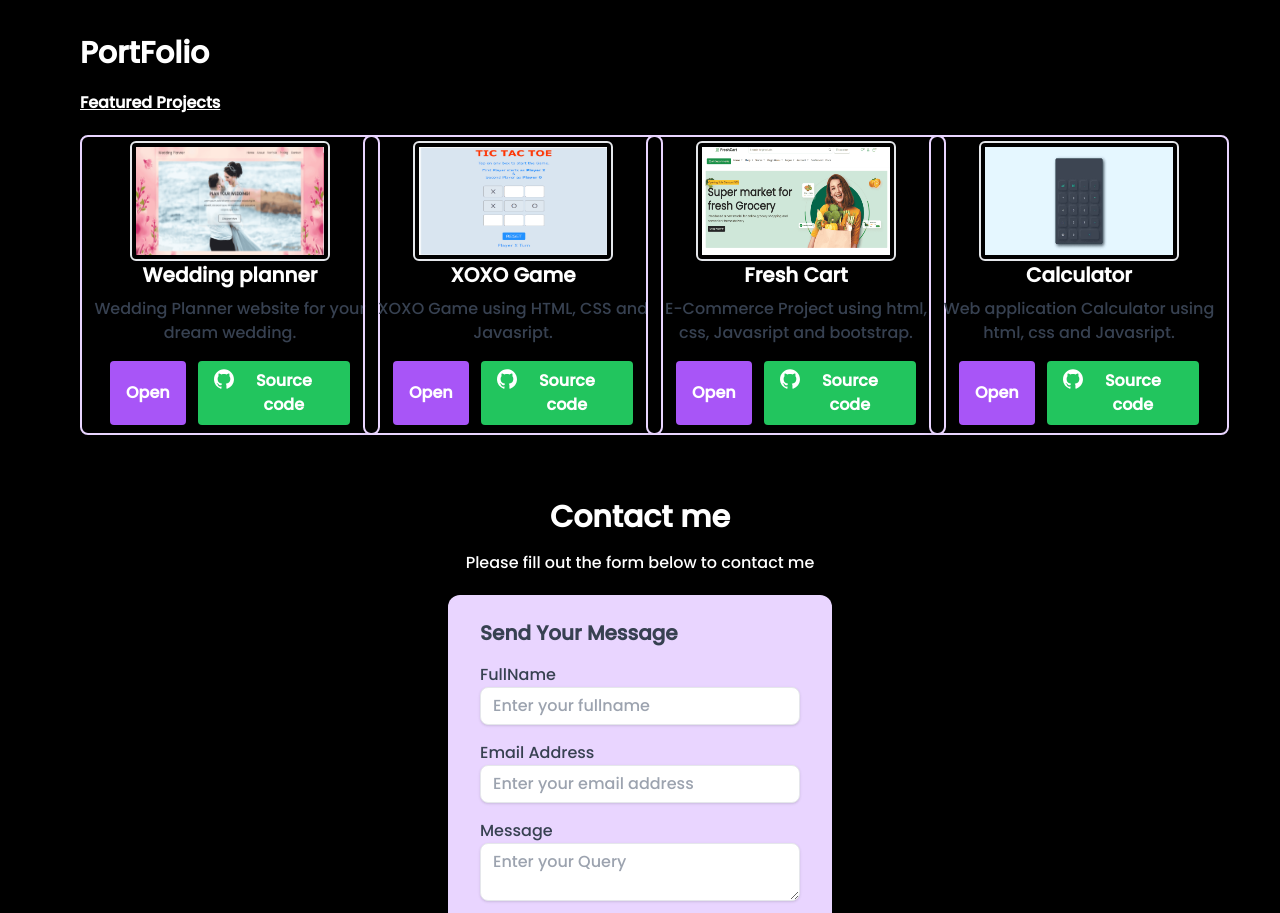
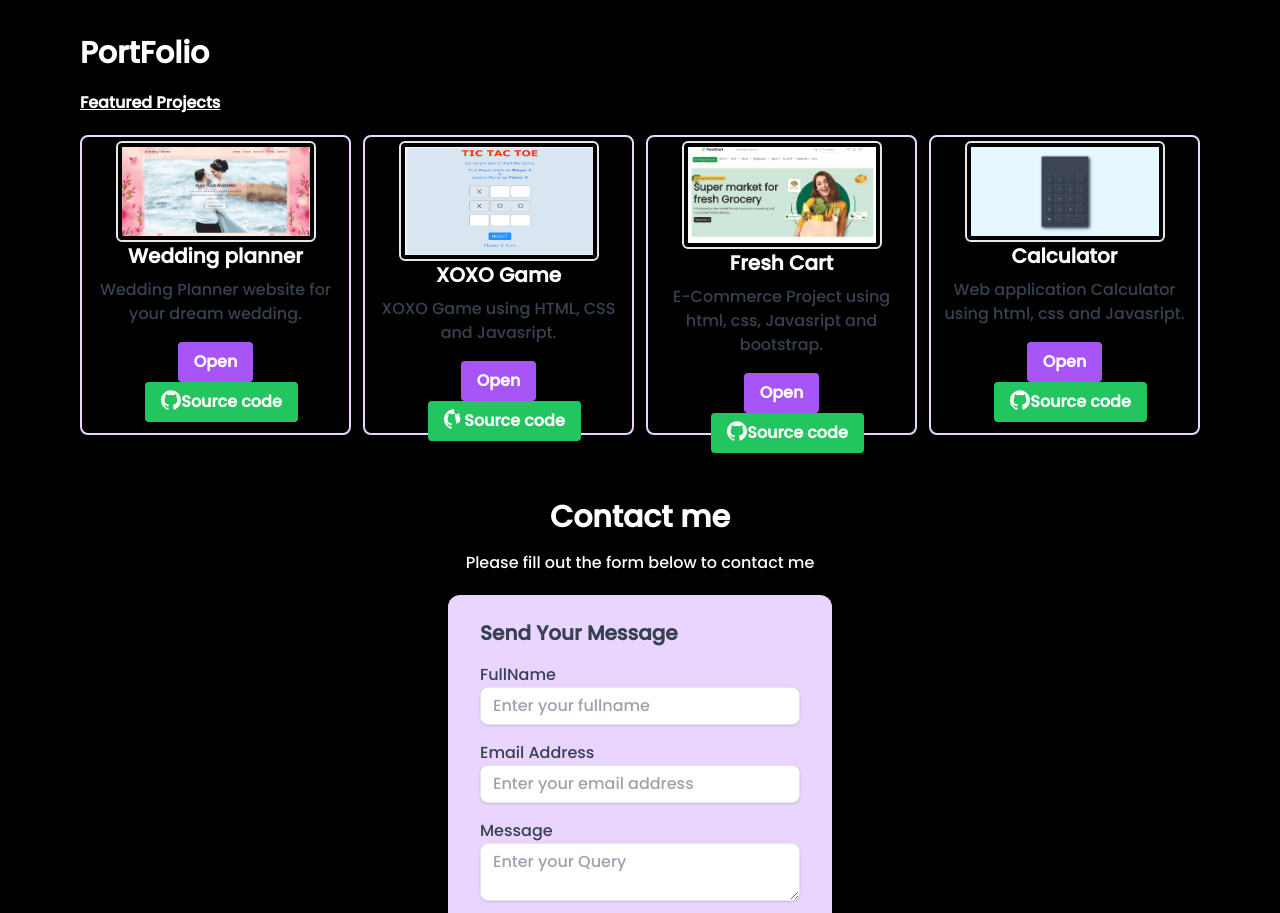
Before and after one commit to nayab-nakhwa/portfolio-master, a React (Vite) app: page / in a window 1280 px wide. Shown: the part 1580-2493 px from the top of the page. Built offline with nearby package versions, Linux system fonts and the light colour scheme.

Commit message:
Fixed css

```diff
--- a/src/components/PortFolio.jsx
+++ b/src/components/PortFolio.jsx
@@ -19,32 +19,32 @@ function PortFolio() {
     >
       <div>
         <h1 className="text-3xl font-bold mb-5">PortFolio</h1>
-        <span className=" underline font-semibold">Featured Projects</span>
-        <div className="grid grid-cols-1 md:grid-cols-4 gap-3 my-5">
-          <div className="md:w-[300px] mx-auto text-center md:h-[300px] border-[2px] border-purple-200 rounded-lg shadow-lg p-1 cursor-pointer hover:scale-110 duration-300">
+        <span className="underline font-semibold">Featured Projects</span>
+        <div className="grid grid-cols-1 sm:grid-cols-2 md:grid-cols-4 gap-3 my-5">
+          <div className="w-full mx-auto text-center h-[300px] border-[2px] border-purple-200 rounded-lg shadow-lg p-1 cursor-pointer hover:scale-110 duration-300 flex flex-col">
             <img
               src={wedding}
               className="w-[200px] mx-auto h-[120px] p-1 rounded-md border-[2px]"
               alt=""
             />
-            <div>
+            <div className="flex flex-col justify-center">
               <div className="px-2 font-bold text-xl mb-2">Wedding planner</div>
               <p className="px-2 text-gray-700">
                 Wedding Planner website for your dream wedding.
               </p>
             </div>
-            <div className=" px-6 py-4 space-x-3 flex justify-around">
+            <div className="px-6 py-4 space-x-3 flex justify-around md:flex-wrap">
               <button
                 onClick={() =>
                   openIndexFile("/projects/weddingplanner/home.php")
                 }
-                className="bg-purple-500 hover:bg-purple-800 text-white font-bold px-4 py-2 rounded"
+                className="bg-purple-500 hover:bg-purple-800 text-white font-bold px-4 py-2 rounded w-full md:w-auto"
               >
                 Open
               </button>
               <button
                 onClick={handleSource}
-                className="bg-green-500 hover:bg-green-700 text-white font-bold flex px-4 py-2 rounded"
+                className="bg-green-500 hover:bg-green-700 text-white font-bold flex px-4 py-2 rounded w-full md:w-auto"
               >
                 <svg
                   width="20"
@@ -54,7 +54,7 @@ function PortFolio() {
                   xmlns="http://www.w3.org/2000/svg"
                 >
                   <path
-                    d="M12 0.296997C5.37 0.296997 0 5.67 0 12.297C0 17.6 3.438 22.097 8.205 23.682C8.805 23.795 9.025 23.424 9.025 23.105C9.025 22.82 9.015 22.065 9.01 21.065C5.672 21.789 4.968 19.455 4.968 19.455C4.422 18.07 3.633 17.7 3.633 17.7C2.546 16.956 3.717 16.971 3.717 16.971C4.922 17.055 5.555 18.207 5.555 18.207C6.625 20.042 8.364 19.512 9.05 19.205C9.158 18.429 9.467 17.9 9.81 17.6C7.145 17.3 4.344 16.268 4.344 11.67C4.344 10.36 4.809 9.29 5.579 8.45C5.444 8.147 5.039 6.927 5.684 5.274C5.684 5.274 6.689 4.952 8.984 6.504C9.944 6.237 10.964 6.105 11.984 6.099C13.004 6.105 14.024 6.237 14.984 6.504C17.264 4.952 18.269 5.274 18.269 5.274C18.914 6.927 18.509 8.147 18.389 8.45C19.154 9.29 19.619 10.36 19.619 11.67C19.619 16.28 16.814 17.295 14.144 17.59C14.564 17.95 14.954 18.686 14.954 19.81C14.954 21.416 14.939 22.706 14.939 23.096C14.939 23.411 15.149 23.786 15.764 23.666C20.565 22.092 24 17.592 24 12.297C24 5.67 18.627 0.296997 12 0.296997Z"
+                    d="M12 0.296997C5.37 0.296997 0 5.67 0 12.297C0 17.6 3.438 22.097 8.205 23.682C8.805 23.795 9.025 23.424 9.025 23.105C9.025 22.82 9.015 22.065 9.01 21.065C5.672 21.789 4.968 19.455 4.968 19.455C4.422 18.07 3.633 17.7 3.633 17.7C2.546 16.956 3.717 16.971 3.717 16.971C4.922 17.055 5.555 18.207 5.555 18.207C6.625 20.042 8.364 19.512 9.05 19.205C9.158 18.429 9.467 17.9 9.81 17.6C7.145 17.3 4.344 16.268 4.344 11.67C4.344 10.36 4.809 9.29 5.579 8.45C5.444 8.147 5.039 6.927 5.684 5.274C5.684 5.274 6.689 4.952 8.984 6.504C9.944 6.237 10.964 6.105 11.984 6.099C13.004 6.105 14.024 6.237 14.984 6.504C17.264 4.952 18.269 5.274 18.269 5.274C18.914 6.927 18.509 8.147 18.389 8.45C19.154 9.29  19.619 10.36 19.619 11.67C19.619 16.28 16.814 17.295 14.144 17.59C14.564 17.95 14.954 18.686 14.954 19.81C14.954 21.416 14.939 22.706 14.939 23.096C14.939 23.411 15.149 23.786 15.764 23.666C20.565 22.092 24 17.592 24 12.297C24 5.67 18.627 0.296997 12 0.296997Z"
                     fill="white"
                   ></path>
                 </svg>{" "}
@@ -62,30 +62,30 @@ function PortFolio() {
               </button>
             </div>
           </div>
-          <div className="md:w-[300px] mx-auto text-center md:h-[300px] border-[2px] border-purple-200 rounded-lg shadow-lg p-1 cursor-pointer hover:scale-110 duration-300">
+          <div className="w-full mx-auto text-center h-[300px] border-[2px] border-purple-200 rounded-lg shadow-lg p-1 cursor-pointer hover:scale-110 duration-300 flex flex-col">
             <img
               src={XOXO}
               className="w-[200px] mx-auto h-[120px] p-1 rounded-md border-[2px]"
               alt=""
             />
-            <div>
+            <div className="flex flex-col justify-center">
               <div className="px-2 font-bold text-xl mb-2">XOXO Game</div>
               <p className="px-2 text-gray-700">
                 XOXO Game using HTML, CSS and Javasript.
               </p>
             </div>
-            <div className=" px-6 py-4 space-x-3 flex justify-around">
+            <div className="px-6 py-4 space-x-3 flex justify-around md:flex-wrap">
               <button
                 onClick={() =>
                   openIndexFile("/projects/JavaScriptGame/index.html")
                 }
-                className="bg-purple-500 hover:bg-purple-800 text-white font-bold px-4 py-2 rounded"
+                className="bg-purple-500 hover:bg-purple-800 text-white font-bold px-4 py-2 rounded w-full md:w-auto"
               >
                 Open
               </button>
               <button
                 onClick={handleSource}
-                className="bg-green-500 hover:bg-green-700 text-white font-bold flex px-4 py-2 rounded"
+                className="bg-green-500 hover:bg-green-700 text-white font-bold flex px-4 py-2 rounded w-full md:w-auto"
               >
                 <svg
                   width="20"
@@ -95,7 +95,7 @@ function PortFolio() {
                   xmlns="http://www.w3.org/2000/svg"
                 >
                   <path
-                    d="M12 0.296997C5.37 0.296997 0 5.67 0 12.297C0 17.6 3.438 22.097 8.205 23.682C8.805 23.795 9.025 23.424 9.025 23.105C9.025 22.82 9.015 22.065 9.01 21.065C5.672 21.789 4.968 19.455 4.968 19.455C4.422 18.07 3.633 17.7 3.633 17.7C2.546 16.956 3.717 16.971 3.717 16.971C4.922 17.055 5.555 18.207 5.555 18.207C6.625 20.042 8.364 19.512 9.05 19.205C9.158 18.429 9.467 17.9 9.81 17.6C7.145 17.3 4.344 16.268 4.344 11.67C4.344 10.36 4.809 9.29 5.579 8.45C5.444 8.147 5.039 6.927 5.684 5.274C5.684 5.274 6.689 4.952 8.984 6.504C9.944 6.237 10.964 6.105 11.984 6.099C13.004 6.105 14.024 6.237 14.984 6.504C17.264 4.952 18.269 5.274 18.269 5.274C18.914 6.927 18.509 8.147 18.389 8.45C19.154 9.29 19.619 10.36 19.619 11.67C19.619 16.28 16.814 17.295 14.144 17.59C14.564 17.95 14.954 18.686 14.954 19.81C14.954 21.416 14.939 22.706 14.939 23.096C14.939 23.411 15.149 23.786 15.764 23.666C20.565 22.092 24 17.592 24 12.297C24 5.67 18.627 0.296997 12 0.296997Z"
+                    d="M12 0.296997C5.37 0.296997 0 5.67 0 12.297C0 17.6 3.438 22.097 8.205 23.682C8.805 23.795 9.025 23.424 9.025 23.105C9.025 22.82 9.015 22.065 9.01 21.065C5.672 21.789 4.968 19.455 4.968 19.455C4.422 18.07 3.633 17.7 3.633 17.7C2.546 16.956 3.717 16.971 3.717 16.971C4.922 17.055 5.555 18.207 5.555 18.207C6.625 20.042 8.364 19.512 9.05 19.205C9.158 18.429 9.467 17.9 9.81 17.6C7.145 17.3 4.344 16.268 4.344 11.67C4.344 10.36 4.809 9.29 5.579 8.45C5.444 8.147 5.039 6.927 5.684 5.274C5.684 5.274 6.689 4.952 8.984 6.504C9.944 6.237 10.964 6.105 11.984 6.099C13.004 6.105 14.024 6.237 14.984 6.504C17.264 4.952 18.269 5.274 18.269 5.274C18.914 6.927 18.509 8.147 18.389 8.45C19.154 9.29 19.619 10.36 19.619 11.67C19.619 16.28 16.814 17.295 14.144 17.59C14.564 17.95 14.954 18.686 14.954 19 .81C14.954 21.416 14.939 22.706 14.939 23.096C14.939 23.411 15.149 23.786 15.764 23.666C20.565 22.092 24 17.592 24 12.297C24 5.67 18.627 0.296997 12 0.296997Z"
                     fill="white"
                   ></path>
                 </svg>{" "}
@@ -103,28 +103,28 @@ function PortFolio() {
               </button>
             </div>
           </div>
-          <div className="md:w-[300px] mx-auto text-center md:h-[300px] border-[2px] border-purple-200 rounded-lg shadow-lg p-1 cursor-pointer hover:scale-110 duration-300">
+          <div className="w-full mx-auto text-center h-[300px] border-[2px] border-purple-200 rounded-lg shadow-lg p-1 cursor-pointer hover:scale-110 duration-300 flex flex-col">
             <img
               src={freshcart}
               className="w-[200px] mx-auto h-[120px] p-1 rounded-md border-[2px]"
               alt=""
             />
-            <div>
+            <div className="flex flex-col justify-center">
               <div className="px-2 font-bold text-xl mb-2">Fresh Cart</div>
               <p className="px-2 text-gray-700">
                 E-Commerce Project using html, css, Javasript and bootstrap.
               </p>
             </div>
-            <div className=" px-6 py-4 space-x-3 flex justify-around">
+            <div className="px-6 py-4 space-x-3 flex justify-around md:flex-wrap">
               <button
                 onClick={() => openIndexFile("/projects/FreshCart/index.html")}
-                className="bg-purple-500 hover:bg-purple-800 text-white font-bold px-4 py-2 rounded"
+                className="bg-purple-500 hover:bg-purple-800 text-white font-bold px-4 py-2 rounded w-full md:w-auto"
               >
                 Open
               </button>
               <button
                 onClick={handleSource}
-                className="bg-green-500 hover:bg-green-700 text-white font-bold flex px-4 py-2 rounded"
+                className="bg-green-500 hover:bg-green-700 text-white font-bold flex px-4 py-2 rounded w-full md:w-auto"
               >
                 <svg
                   width="20"
@@ -134,7 +134,7 @@ function PortFolio() {
                   xmlns="http://www.w3.org/2000/svg"
                 >
                   <path
-                    d="M12 0.296997C5.37 0.296997 0 5.67 0 12.297C0 17.6 3.438 22.097 8.205 23.682C8.805 23.795 9.025 23.424 9.025 23.105C9.025 22.82 9.015 22.065 9.01 21.065C5.672 21.789 4.968 19.455 4.968 19.455C4.422 18.07 3.633 17.7 3.633 17.7C2.546 16.956 3.717 16.971 3.717 16.971C4.922 17.055 5.555 18.207 5.555 18.207C6.625 20.042 8.364 19.512 9.05 19.205C9.158 18.429 9.467 17.9 9.81 17.6C7.145 17.3 4.344 16.268 4.344 11.67C4.344 10.36 4.809 9.29 5.579 8.45C5.444 8.147 5.039 6.927 5.684 5.274C5.684 5.274 6.689 4.952 8.984 6.504C9.944 6.237 10.964 6.105 11.984 6.099C13.004 6.105 14.024 6.237 14.984 6.504C17.264 4.952 18.269 5.274 18.269 5.274C18.914 6.927 18.509 8.147 18.389 8.45C19.154 9.29 19.619 10.36 19.619 11.67C19.619 16.28 16.814 17.295 14.144 17.59C14.564 17.95 14.954 18.686 14.954 19.81C14.954 21.416 14.939 22.706 14.939 23.096C14.939 23.411 15.149 23.786 15.764 23.666C20.565 22.092 24 17.592 24 12.297C24 5.67 18.627 0.296997 12 0.296997Z"
+                    d="M12 0.296997C5.37 0.296997 0 5.67 0 12.297C0 17.6 3.438 22.097 8.205 23.682C8.805 23.795 9.025 23.424 9.025 23.105C9.025 22.82 9.015 22.065 9.01 21.065C5.672 21.789 4.968 19.455 4.968 19.455C4.422 18.07 3.633 17.7 3.633 17.7C2.546 16.956 3.717 16.971 3.717 16.971C4.922 17.055 5.555 18.207 5.555 18.207C6.625 20.042 8.364 19.512 9.05 19.205C9.158 18.429 9.467 17.9 9.81 17.6C7.145 17.3 4.344 16.268 4.344 11.67C4.344 10.36 4.809 9.29 5.579 8.45C5.444 8.147 5.039 6.927 5.684 5.274C5.684 5.274 6.689 4.952 8.984 6.504C9.944 6.237 10.964 6.105 11.984 6.099C13.004 6.105 14.024 6.237 14.984 6.504C17.264 4.952 18.269 5.274 18.269 5.274C18.914 6.927 18.509 8.147 18.389 8.45C19.154 9.29 19.619 10.36 19.619 11.67C19.619 16.28 16.814 17.295 14.144 17.59C14.564 17.95 14.954 18.686 14.954 19.81C14.954 21.416 14.939 22.706 14.939 23.096C14.939 23.411 15.149 23.786 15.764 23.666C20.565 22.092 24 17.592  24 12.297C24 5.67 18.627 0.296997 12 0.296997Z"
                     fill="white"
                   ></path>
                 </svg>{" "}
@@ -142,28 +142,28 @@ function PortFolio() {
               </button>
             </div>
           </div>
-          <div className="md:w-[300px] mx-auto text-center md:h-[300px] border-[2px] border-purple-200 rounded-lg shadow-lg p-1 cursor-pointer hover:scale-110 duration-300">
+          <div className="w-full mx-auto text-center h-[300px] border-[2px] border-purple-200 rounded-lg shadow-lg p-1 cursor-pointer hover:scale-110 duration-300 flex flex-col">
             <img
               src={calc}
               className="w-[200px] mx-auto h-[120px] p-1 rounded-md border-[2px]"
               alt=""
             />
-            <div>
+            <div className="flex flex-col justify-center">
               <div className="px-2 font-bold text-xl mb-2">Calculator</div>
               <p className="px-2 text-gray-700">
                 Web application Calculator using html, css and Javasript.
               </p>
             </div>
-            <div className=" px-6 py-4 space-x-3 flex justify-around">
+            <div className="px-6 py-4 space-x-3 flex justify-around md:flex-wrap">
               <button
                 onClick={() => openIndexFile("/projects/calci/index.html")}
-                className="bg-purple-500 hover:bg-purple-800 text-white font-bold px-4 py-2 rounded"
+                className="bg-purple-500 hover:bg-purple-800 text-white font-bold px-4 py-2 rounded w-full md:w-auto"
               >
                 Open
               </button>
               <button
                 onClick={handleSource}
-                className="bg-green-500 hover:bg-green-700 text-white font-bold flex px-4 py-2 rounded"
+                className="bg-green-500 hover:bg-green-700 text-white font-bold flex px-4 py-2 rounded w-full md:w-auto"
               >
                 <svg
                   width="20"
@@ -184,7 +184,7 @@ function PortFolio() {
         </div>
       </div>
     </div>
-  );
+ );
 }
 
 export default PortFolio;
```
